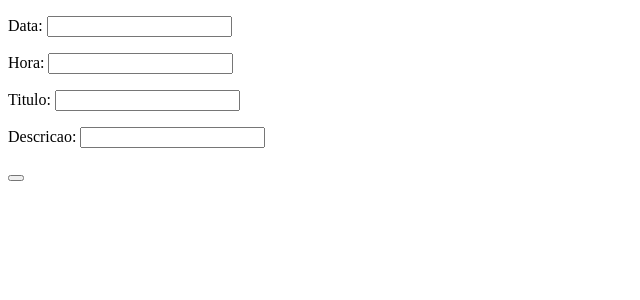
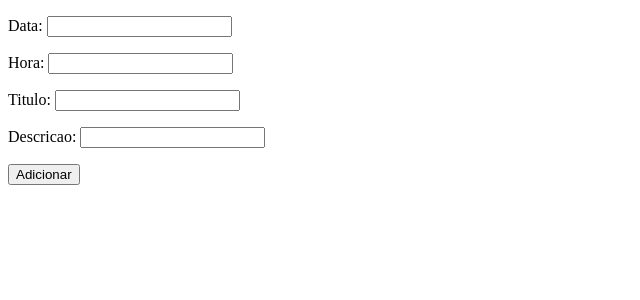
Before and after one commit to GruPy-RN/CRUD_Django, a Django app: page /adiciona/ in a window 1280 px wide. Shown: the top 300 px of the page, without its empty margins (0-640 px from the left). Run offline with Django 3.2, Linux system fonts and the light colour scheme; parts of the project's set-up code (start-up, migrations or seed data) failed here and were passed over.

Commit message:
URL da action e tag HTML de botão do formulário corrigidos.

```diff
--- a/agenda/templates/adiciona.html
+++ b/agenda/templates/adiciona.html
@@ -2,10 +2,10 @@
 
 {% block corpo %}
 
-<form action="{% url 'salvo' %}" method="POST">
+<form action="{% url 'adiciona' %}" method="POST">
 	{% csrf_token %}
 	{{ form.as_p }}
-	<button type="submit" value="Adicionar" />
+	<button type="submit">Adicionar</button>
 </form>
 
 {% endblock %}
```
